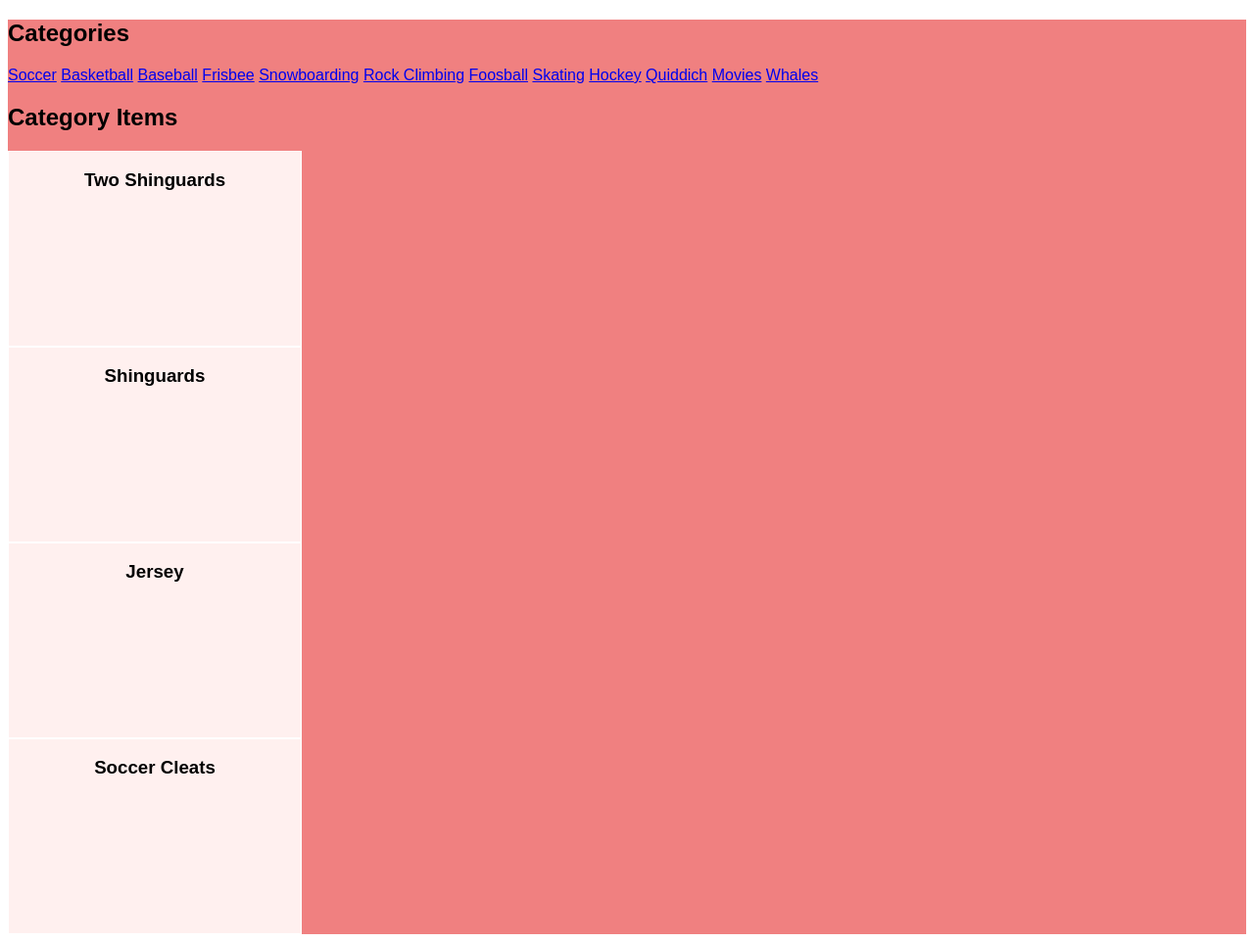
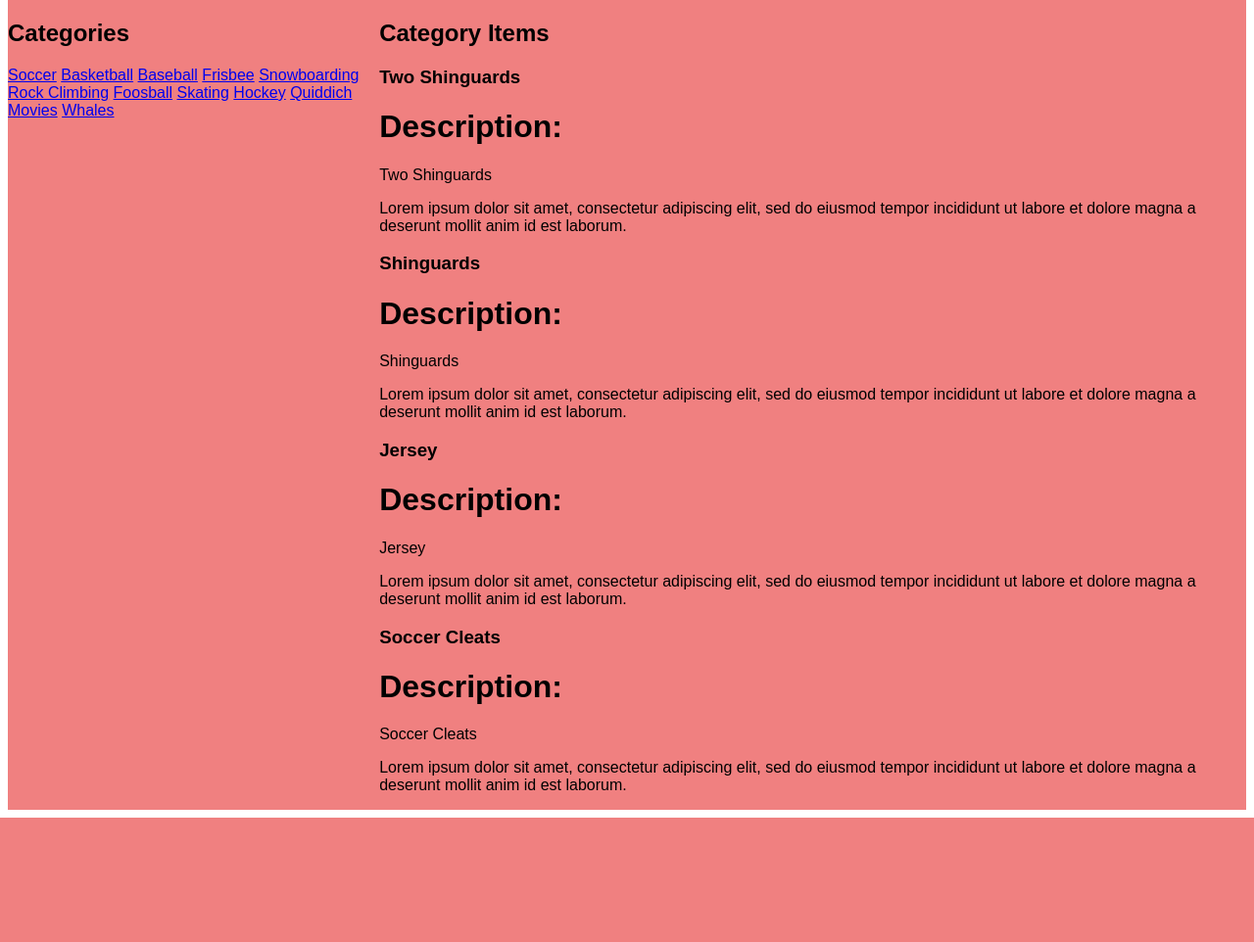
Before and after one commit to moe-elsadig/FSND-P2, a Flask app: page /category/1/ in a window 1280 px wide. Shown: the part 93-1055 px from the top of the page at 98% size. After the commit the page ends 928 px from the top, so only its background shows below. Run offline with Flask 2, Linux system fonts and the light colour scheme; data comes from the database, SQL or seed files in the repository; parts of the project's set-up code (start-up, migrations or seed data) failed here and were passed over.

Commit message:
removed the card-flip css code, it will be available in the card feature branch

```diff
--- a/vagrant/static/styles.css
+++ b/vagrant/static/styles.css
@@ -98,12 +98,15 @@ Content
 .content {
   font-family: Arial, Helvetica, sans-serif;
   background: lightcoral;
+  display: grid;
+  grid-template-columns: 30% 70%;
 }
 /* Category-Section */
 .content .cat-sec {
   float: left;
   background-color: chocolate;
-  padding: 4px
+  padding: 4px;
+  max-width: 240px;
 }
 /* Category-Section-Title */
 .content .cat-sec .cat-title {
@@ -191,11 +194,9 @@ Content
 }
 /* Item-Section */
 .content .item-sec {
-  float: right;
-  background-color: blue;
-  margin: auto;
+  float: left;
+  background-color: lightcyan;
   padding: 4px;
-  display: flex
 }
 /* Item-Section-Title */
 .content .item-sec .item-sec-title {
@@ -302,39 +303,6 @@ Content
   float:none;
 }
 
-.flip-card {
-  background-color: transparent;
-  width: 300px;
-  height: 200px;
-  border: 1px solid white;
-  perspective: 1000px;
-}
-.flip-card-inner {
-  position: relative;
-  width: 100%;
-  height: 100%;
-  text-align: center;
-  transition: 0.8s;
-  transform-style: preserve-3d;
-}
-.flip-card:hover .flip-card-inner {
-  transform: rotateY(180deg);
-}
-.flip-card-front, .flip-card-back {
-  position: absolute;
-  width: 100%;
-  height: 100%;
-  backface-visibility: hidden;
-}
-.flip-card-front {
-  background-color: #FFF0EF;
-  color: black;
-}
-.flip-card-back {
-  background: #FFF0EF;
-  color: black;
-  transform: rotateY(180deg);
-}
 @media screen and (max-width: 500px){
 
 }
```
